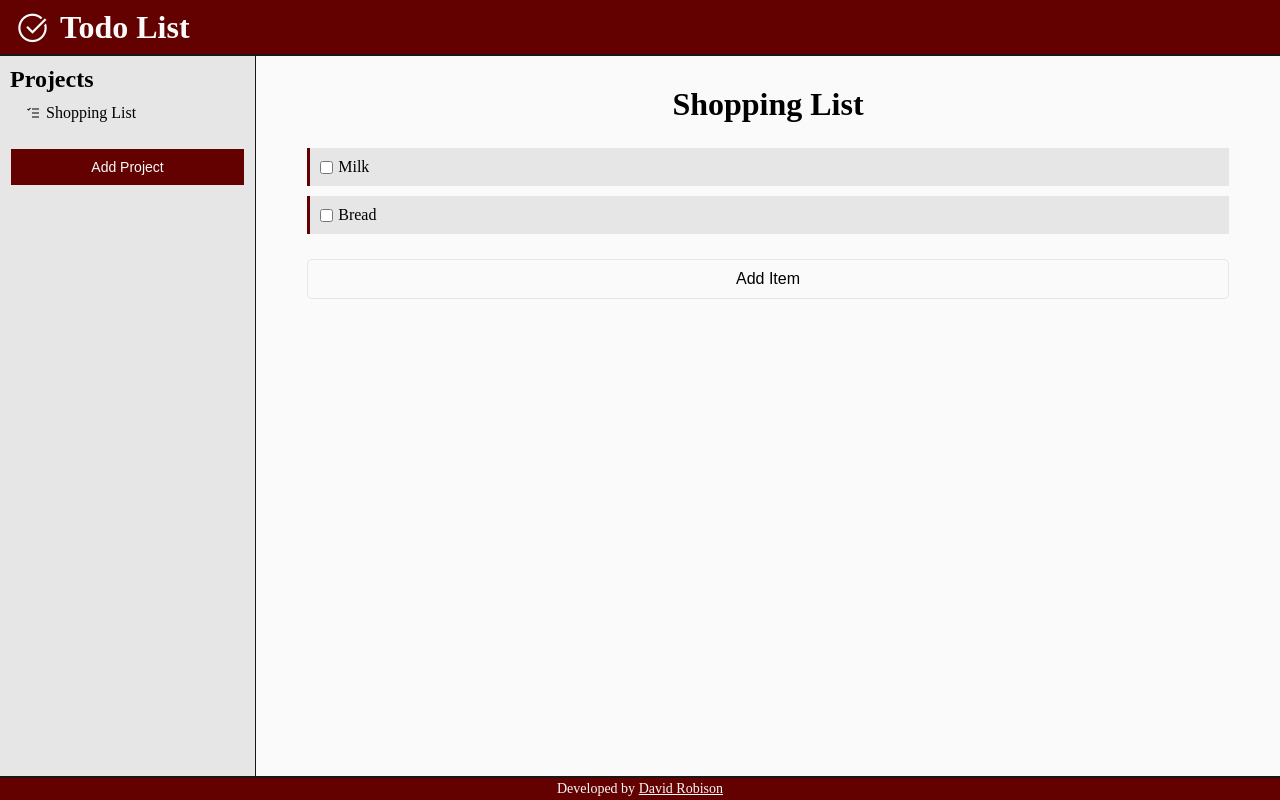
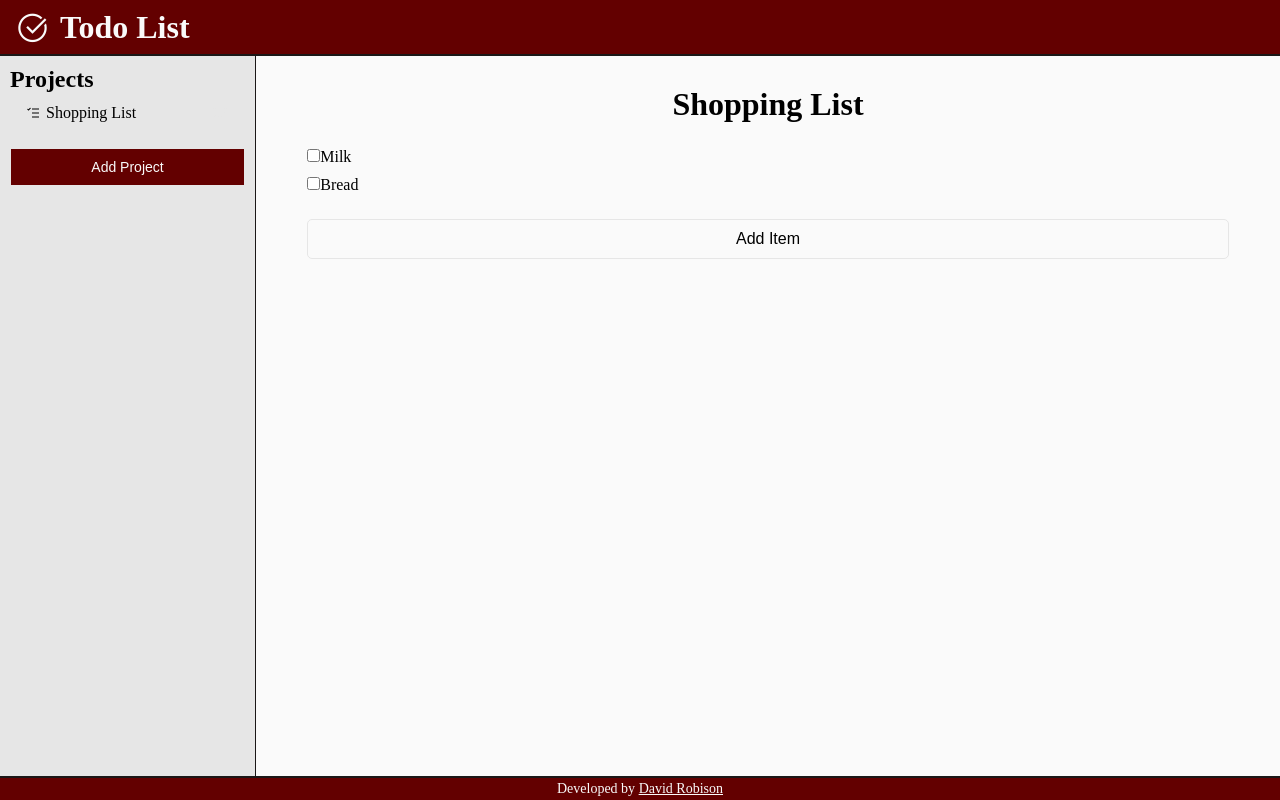
Before and after one commit to robisonwebdev/todo-react, a React (Create React App) app: page / in a window 1280 px wide. Built offline with nearby package versions, Linux system fonts and the light colour scheme.

Commit message:
Changed className on label to accept a prop of className.

```diff
--- a/src/components/Checkbox.js
+++ b/src/components/Checkbox.js
@@ -1,8 +1,8 @@
 import React from 'react';
 
-const Checkbox = ({ checked, id, name, updateChecked,  }) => {
+const Checkbox = ({ className, checked, id, name, updateChecked  }) => {
     return (
-        <label className='item'>
+        <label className={className}>
             <input type='checkbox' checked={checked} onChange={() => updateChecked(id, name)} />
             {name}
         </label>
```
